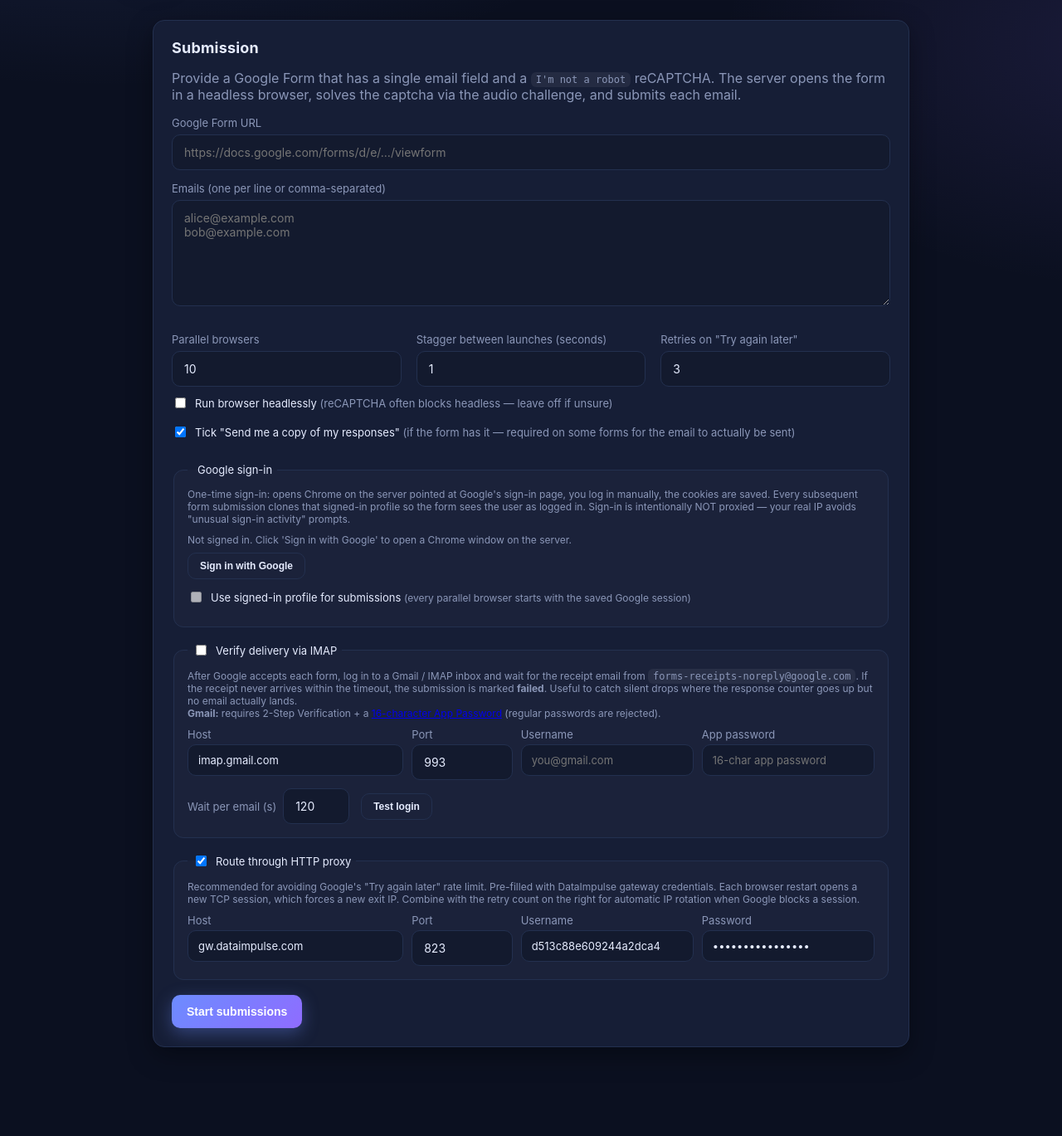
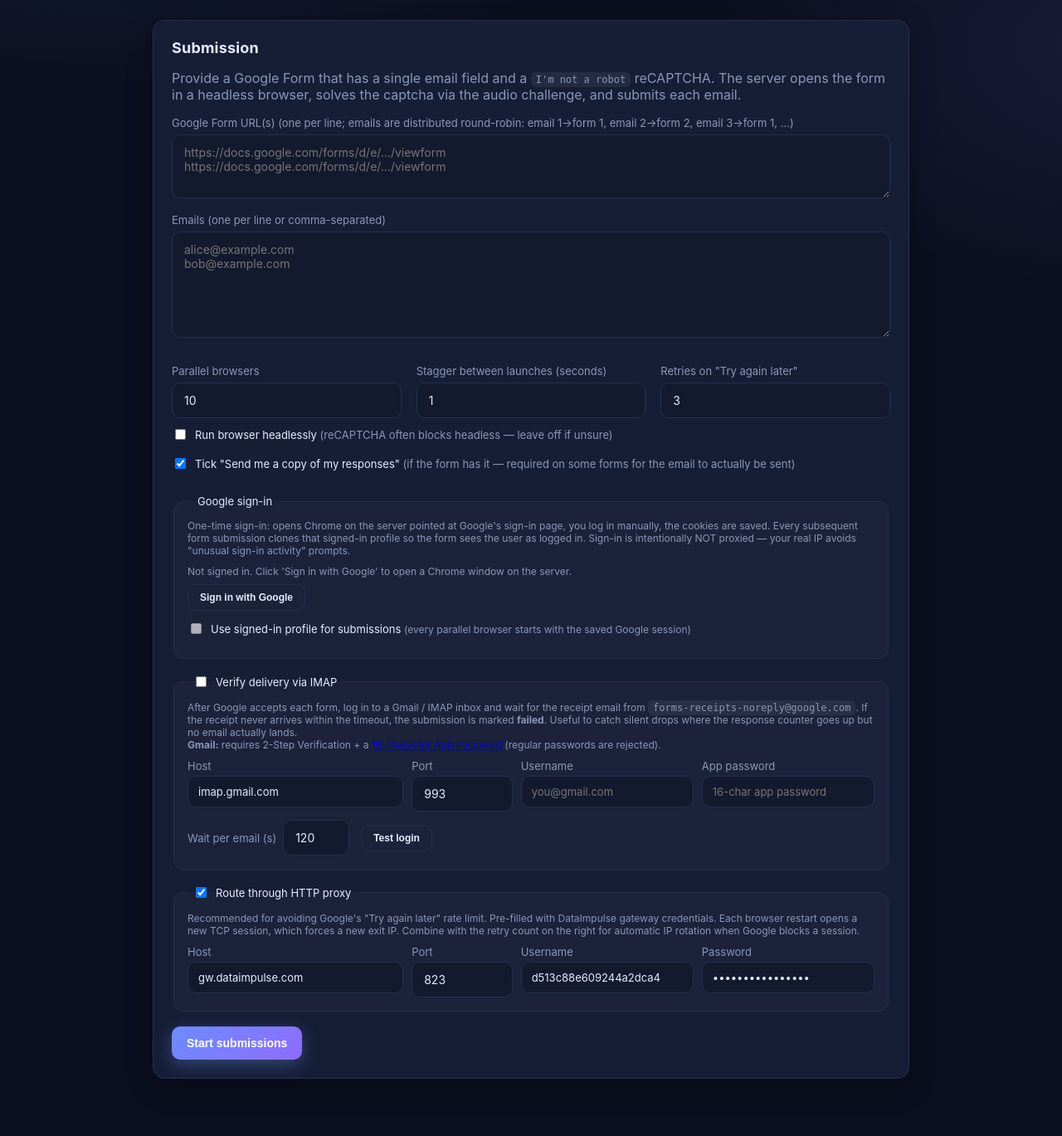
Before and after one commit to Jbond3316/goog, a Flask app: page / in a window 1280 px wide. Shown: the part 101-1470 px from the top of the page at 83% size. Run offline with Flask 3, Linux system fonts and the light colour scheme.

Commit message:
Multi-form support with round-robin email-to-form pairing
Lets users paste multiple Google Form URLs into the URL field. Emails
are distributed across forms by index:

  email 1 -> form 1 (idx 0 % N == 0)
  email 2 -> form 2 (idx 1 % N == 1)
  email 3 -> form 1 (idx 2 % N == 0 with N=2)
  ...

Changes:
- app.py:
  * Job stores form_urls (list) instead of form_url (string).
  * /api/submit accepts either form_urls (list or newline/comma-
    separated string) OR form_url (single string, kept for backward
    compat). Validates every URL contains 'docs.google.com/forms'
    and reports the first bad one.
  * _submit_one picks form_urls[(idx-1) % len(form_urls)] for each
    email. Logs 'Routed to form N: <url>' so the user can see the
    pairing.
  * Per-email events now carry form_index; the start event carries
    form_count and form_urls so the UI can label things.
  * Response on /api/submit also reports form_count.
- UI (templates/index.html, static/styles.css, static/app.js):
  * Single URL <input> replaced with a multi-line <textarea>
    (id=form_urls). Help text explains the round-robin rule.
  * Each email row in the Progress card now shows its routed form
    label ('FORM 1' / 'FORM 2' / ...) between the email and the
    badge, via a new .row-meta column in the grid.
  * Live log lines include the form tag for every event:
      [3/30] form 2 alice@x.com: Filled email: alice@x.com

Co-authored-by: Salim <Jbond3316@users.noreply.github.com>

```diff
--- a/app.py
+++ b/app.py
@@ -38,7 +38,7 @@ app = Flask(__name__)
 class Job:
     def __init__(
         self,
-        form_url: str,
+        form_urls: list[str],
         emails: list[str],
         delay: float,
         headless: bool,
@@ -51,7 +51,7 @@ class Job:
         use_signed_in_profile: bool = False,
     ):
         self.id = uuid.uuid4().hex
-        self.form_url = form_url
+        self.form_urls = form_urls
         self.emails = emails
         self.delay = delay
         self.headless = headless
@@ -78,14 +78,35 @@ def _submit_one(job: Job, idx: int, email: str) -> bool:
     """Worker that runs one email through submit_form and emits progress.
     Returns True on success."""
     total = len(job.emails)
-    job.emit("progress", index=idx, total=total, email=email, status="starting")
+    form_index = (idx - 1) % len(job.form_urls)
+    form_url = job.form_urls[form_index]
+    form_label = f"form {form_index + 1}"
 
-    def log(msg: str, _email=email, _idx=idx) -> None:
-        job.emit("log", index=_idx, total=total, email=_email, message=msg)
+    job.emit(
+        "progress",
+        index=idx,
+        total=total,
+        email=email,
+        form_index=form_index + 1,
+        form_total=len(job.form_urls),
+        status="starting",
+    )
+
+    def log(msg: str, _email=email, _idx=idx, _label=form_label) -> None:
+        job.emit(
+            "log",
+            index=_idx,
+            total=total,
+            email=_email,
+            form_label=_label,
+            message=msg,
+        )
+
+    log(f"Routed to {form_label}: {form_url}")
 
     try:
         result = submit_form(
-            form_url=job.form_url,
+            form_url=form_url,
             email=email,
             logger=log,
             headless=job.headless,
@@ -103,6 +124,7 @@ def _submit_one(job: Job, idx: int, email: str) -> bool:
             index=idx,
             total=total,
             email=email,
+            form_index=form_index + 1,
             success=False,
             message=str(exc) or exc.__class__.__name__,
         )
@@ -113,6 +135,7 @@ def _submit_one(job: Job, idx: int, email: str) -> bool:
         index=idx,
         total=total,
         email=email,
+        form_index=form_index + 1,
         success=result.success,
         message=result.message,
     )
@@ -124,7 +147,8 @@ def _run_job(job: Job) -> None:
     job.emit(
         "start",
         total=total,
-        form_url=job.form_url,
+        form_urls=job.form_urls,
+        form_count=len(job.form_urls),
         concurrency=job.concurrency,
     )
 
@@ -280,15 +304,30 @@ def api_test_inbox():
 @app.post("/api/submit")
 def api_submit():
     data = request.get_json(force=True, silent=True) or {}
-    form_url = (data.get("form_url") or "").strip()
+    raw_form_urls = data.get("form_urls")
+    if not raw_form_urls:
+        # backwards-compat: single form_url field
+        single = (data.get("form_url") or "").strip()
+        raw_form_urls = single
+    if isinstance(raw_form_urls, list):
+        form_urls = [str(u).strip() for u in raw_form_urls if str(u).strip()]
+    else:
+        form_urls = [
+            u.strip()
+            for u in str(raw_form_urls).replace(",", "\n").splitlines()
+            if u.strip()
+        ]
     raw_emails = data.get("emails") or ""
     delay = float(data.get("delay") or 0)
     headless = bool(data.get("headless", False))
 
-    if not form_url:
-        return jsonify({"error": "form_url is required"}), 400
-    if "docs.google.com/forms" not in form_url:
-        return jsonify({"error": "form_url must be a Google Forms URL"}), 400
+    if not form_urls:
+        return jsonify({"error": "Provide at least one Google Form URL"}), 400
+    bad = [u for u in form_urls if "docs.google.com/forms" not in u]
+    if bad:
+        return jsonify({
+            "error": f"Not a Google Forms URL: {bad[0]}"
+        }), 400
 
     emails = [
         e.strip()
@@ -342,7 +381,7 @@ def api_submit():
     inbox_cfg, inbox_timeout = _parse_inbox(data.get("inbox") or {})
 
     job = Job(
-        form_url=form_url,
+        form_urls=form_urls,
         emails=emails,
         delay=delay,
         headless=headless,
@@ -358,7 +397,11 @@ def api_submit():
         JOBS[job.id] = job
 
     threading.Thread(target=_run_job, args=(job,), daemon=True).start()
-    return jsonify({"job_id": job.id, "count": len(emails)})
+    return jsonify({
+        "job_id": job.id,
+        "count": len(emails),
+        "form_count": len(form_urls),
+    })
 
 
 @app.get("/api/stream/<job_id>")
--- a/static/app.js
+++ b/static/app.js
@@ -29,10 +29,18 @@ function renderEmailRow(email) {
   li.dataset.email = email;
   li.innerHTML = `
     <span class="email">${email}</span>
+    <span class="row-meta muted small"></span>
     <span class="badge pending">queued</span>
   `;
   resultsEl.appendChild(li);
   return li;
+}
+
+function setRowMeta(email, text) {
+  const li = resultsEl.querySelector(`li[data-email="${CSS.escape(email)}"]`);
+  if (!li) return;
+  const meta = li.querySelector(".row-meta");
+  if (meta) meta.textContent = text;
 }
 
 function setBadge(email, cls, text) {
@@ -61,7 +69,11 @@ form.addEventListener("submit", async (e) => {
     evtSource = null;
   }
 
-  const form_url = document.getElementById("form_url").value.trim();
+  const rawFormUrls = document.getElementById("form_urls").value;
+  const form_urls = rawFormUrls
+    .split(/[\n,]+/)
+    .map((s) => s.trim())
+    .filter(Boolean);
   const rawEmails = document.getElementById("emails").value;
   const delay = parseFloat(document.getElementById("delay").value || "0");
   const headless = document.getElementById("headless").checked;
@@ -81,8 +93,8 @@ form.addEventListener("submit", async (e) => {
     .map((s) => s.trim())
     .filter(Boolean);
 
-  if (!form_url || emails.length === 0) {
-    alert("Please provide a Form URL and at least one email.");
+  if (form_urls.length === 0 || emails.length === 0) {
+    alert("Please provide at least one Form URL and at least one email.");
     return;
   }
 
@@ -119,7 +131,7 @@ form.addEventListener("submit", async (e) => {
       method: "POST",
       headers: { "Content-Type": "application/json" },
       body: JSON.stringify({
-        form_url,
+        form_urls,
         emails: rawEmails,
         delay,
         headless,
@@ -166,15 +178,26 @@ form.addEventListener("submit", async (e) => {
 
     if (event === "start") {
       const c = payload.concurrency || 1;
+      const fc = payload.form_count || 1;
+      const formStr = fc > 1 ? `, ${fc} forms (round-robin)` : "";
       appendLog(
         `Started — ${payload.total} email(s)` +
-          (c > 1 ? `, ${c} parallel browser(s)` : "")
+          (c > 1 ? `, ${c} parallel browser(s)` : "") +
+          formStr
       );
     } else if (event === "progress") {
       setBadge(payload.email, "running", "running");
-      appendLog(`[${payload.index}/${payload.total}] ${payload.email}: starting`);
+      const fIdx = payload.form_index;
+      if (fIdx) setRowMeta(payload.email, `form ${fIdx}`);
+      const formTag = fIdx ? ` form ${fIdx}` : "";
+      appendLog(
+        `[${payload.index}/${payload.total}]${formTag} ${payload.email}: starting`
+      );
     } else if (event === "log") {
-      appendLog(`[${payload.index}/${payload.total}] ${payload.email}: ${payload.message}`);
+      const tag = payload.form_label ? ` ${payload.form_label}` : "";
+      appendLog(
+        `[${payload.index}/${payload.total}]${tag} ${payload.email}: ${payload.message}`
+      );
     } else if (event === "result") {
       done += 1;
       if (payload.success) {
@@ -187,8 +210,9 @@ form.addEventListener("submit", async (e) => {
       pillOk.textContent = `${ok} ok`;
       pillErr.textContent = `${err} failed`;
       progressFill.style.width = `${(done / total) * 100}%`;
+      const fTag = payload.form_index ? ` form ${payload.form_index}` : "";
       appendLog(
-        `[${payload.index}/${payload.total}] ${payload.email}: ${
+        `[${payload.index}/${payload.total}]${fTag} ${payload.email}: ${
           payload.success ? "SUCCESS" : "FAILED"
         } — ${payload.message}`
       );
--- a/static/styles.css
+++ b/static/styles.css
@@ -251,8 +251,8 @@ button:disabled {
 }
 
 .results li {
-  display: flex;
-  justify-content: space-between;
+  display: grid;
+  grid-template-columns: 1fr auto auto;
   align-items: center;
   gap: 12px;
   padding: 10px 12px;
@@ -260,6 +260,12 @@ button:disabled {
   border: 1px solid var(--border);
   border-radius: 10px;
   font-size: 14px;
+}
+
+.results li .row-meta {
+  font-size: 11px;
+  letter-spacing: 0.3px;
+  text-transform: uppercase;
 }
 
 .results li .email {
--- a/templates/index.html
+++ b/templates/index.html
@@ -28,14 +28,19 @@
         </p>
 
         <form id="submit-form" autocomplete="off">
-          <label for="form_url">Google Form URL</label>
-          <input
-            id="form_url"
-            name="form_url"
-            type="url"
+          <label for="form_urls">
+            Google Form URL(s)
+            <span class="muted">(one per line; emails are distributed
+            round-robin: email&nbsp;1&rarr;form&nbsp;1, email&nbsp;2&rarr;form&nbsp;2,
+            email&nbsp;3&rarr;form&nbsp;1, …)</span>
+          </label>
+          <textarea
+            id="form_urls"
+            name="form_urls"
+            rows="3"
             required
-            placeholder="https://docs.google.com/forms/d/e/.../viewform"
-          />
+            placeholder="https://docs.google.com/forms/d/e/.../viewform&#10;https://docs.google.com/forms/d/e/.../viewform"
+          ></textarea>
 
           <label for="emails">Emails <span class="muted">(one per line or comma-separated)</span></label>
           <textarea
```
Also changed, not shown: README.md.
